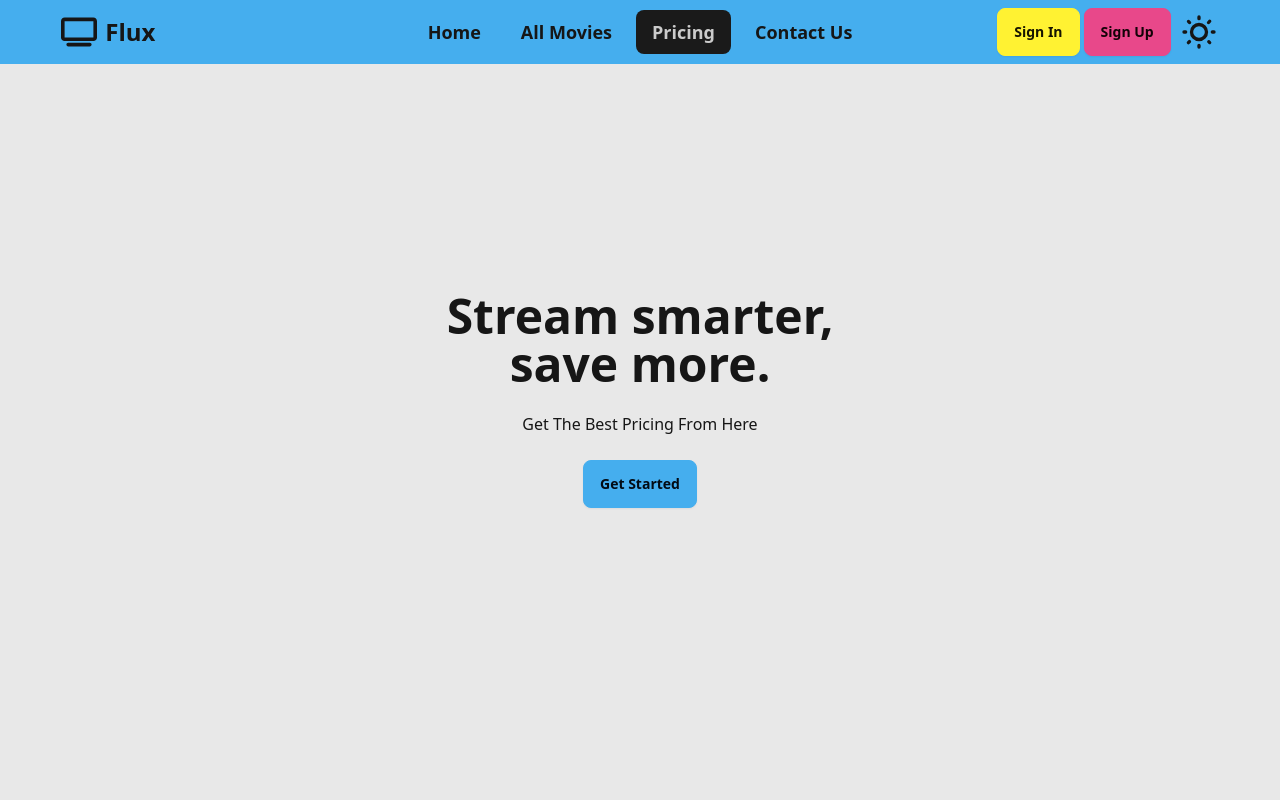
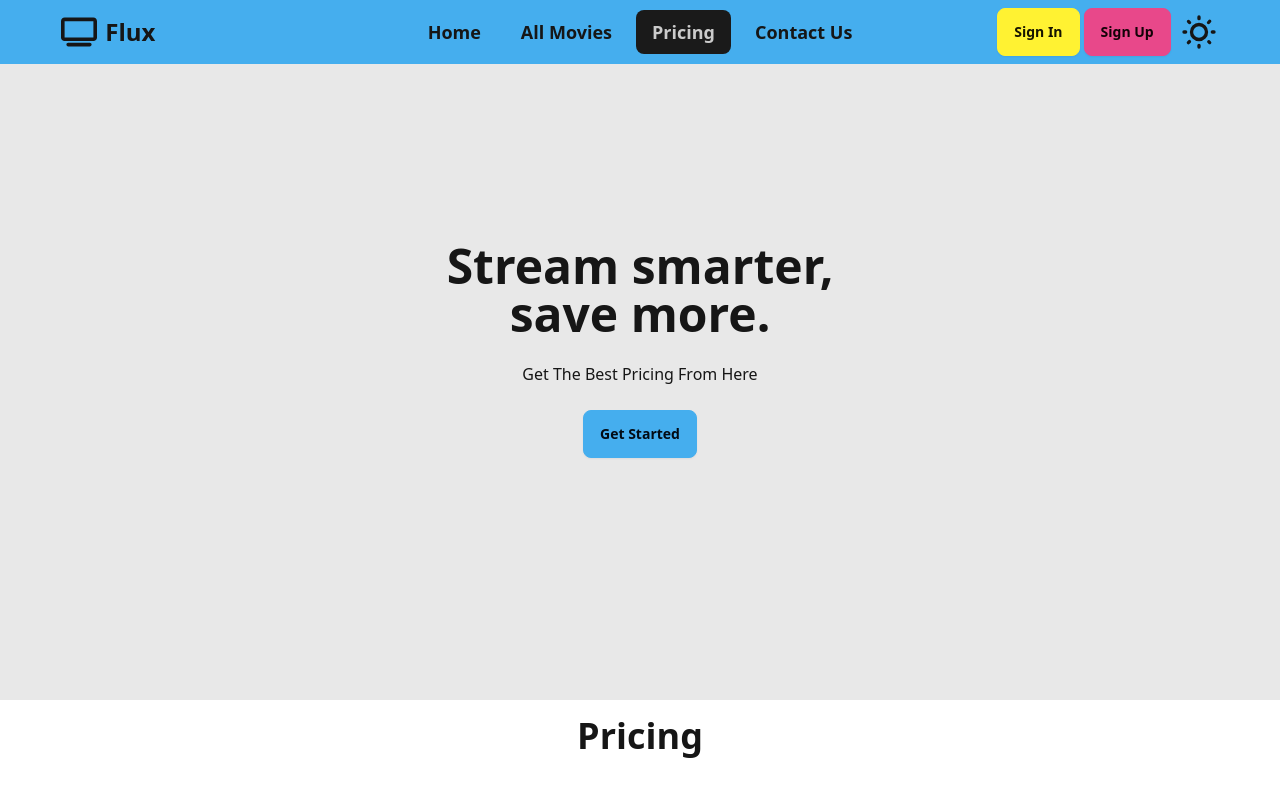
Before and after one commit to adnansyed101/flux-client, a React (Vite) app: page /pricing in a window 1280 px wide. Shown: the top 800 px of the page. Built offline with nearby package versions, Linux system fonts and the light colour scheme; no server answers.

Commit message:
Change height of hero

```diff
--- a/src/components/PricingHero.jsx
+++ b/src/components/PricingHero.jsx
@@ -1,6 +1,6 @@
 const PricingHero = () => {
   return (
-    <div className="hero bg-base-200 min-h-screen">
+    <div className="hero bg-base-200 min-h-[calc(100vh-100px)]">
       <div className="hero-content text-center">
         <div className="max-w-md">
           <h1 className="text-5xl font-bold">Stream smarter, save more.</h1>
```
